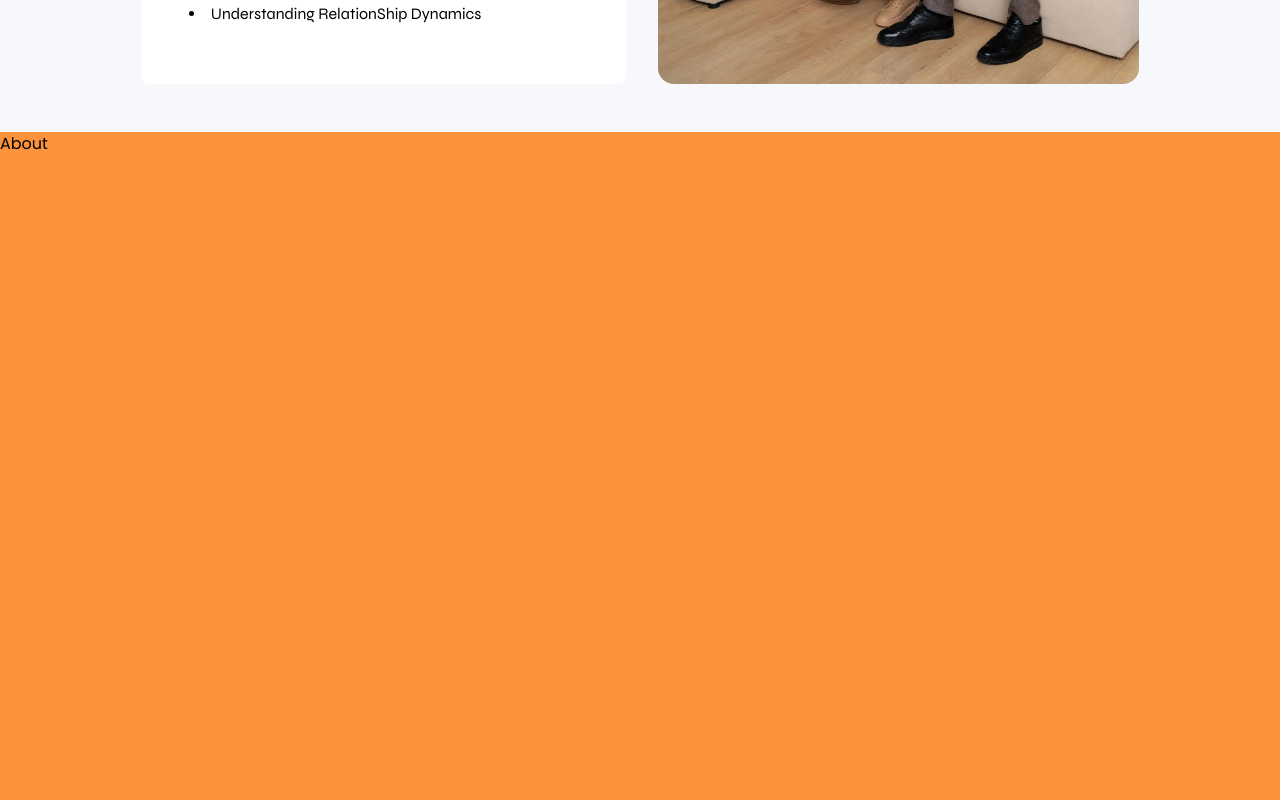
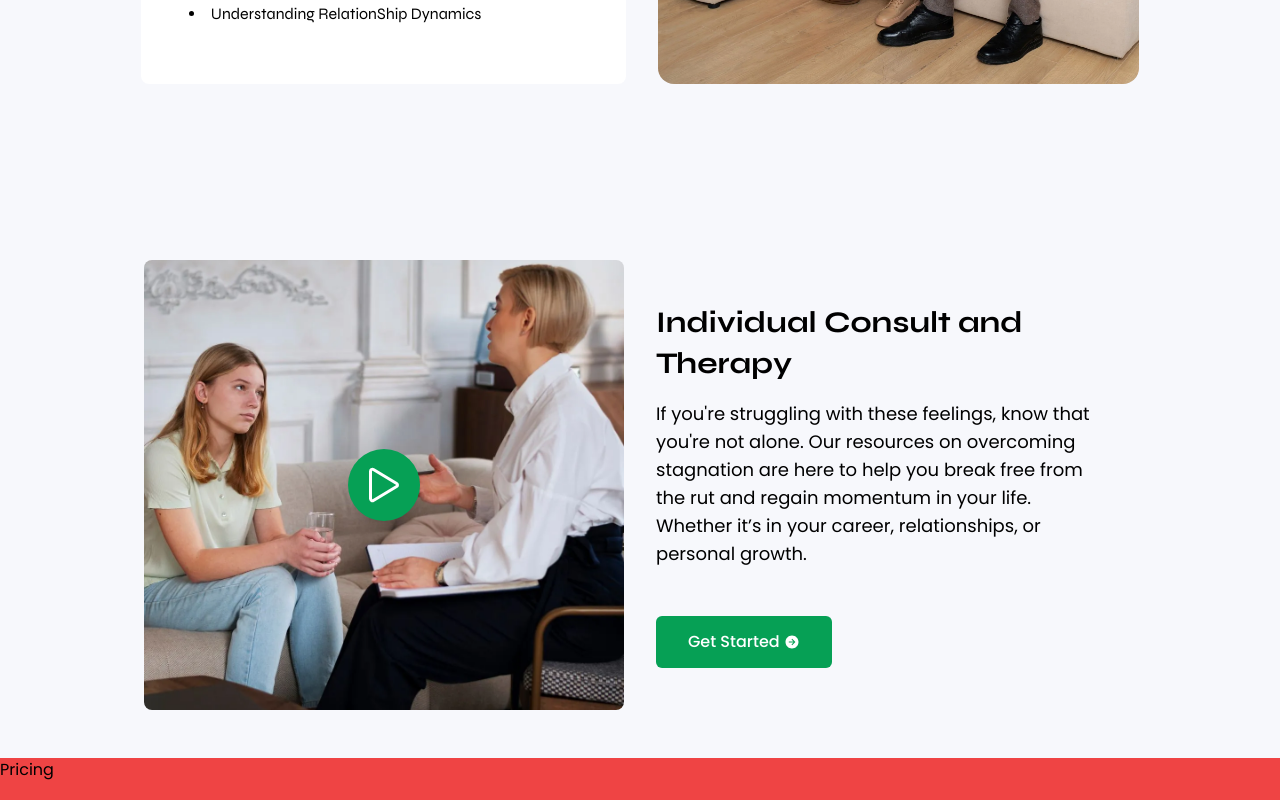
Before and after one commit to Pritamdutta7498/MindLeap-Mental-wellness, a React (Vite) app: page / in a window 1280 px wide. Shown: the part 1520-2320 px from the top of the page. Built offline with nearby package versions, Linux system fonts and the light colour scheme.

Commit message:
About section is completed

```diff
--- a/src/components/About.jsx
+++ b/src/components/About.jsx
@@ -1,9 +1,83 @@
-import React from 'react'
+import React, { useState } from "react";
+import thumbnailImg from "../assets/video-thumbnail.webp";
+import { IoPlayOutline } from "react-icons/io5";
+import { IoArrowForwardCircleSharp } from "react-icons/io5";
+const About = () => {
+  const [isVideoPlaying, setVideoPlaying] = useState(false);
 
-const About = () => {
+  const handleVideoPlay = () => {
+    setVideoPlaying(true);
+  };
+  const handleCloseVideo = () => {
+    setVideoPlaying(false);
+  };
   return (
-    <div id='about' className='h-screen bg-orange-400'>About</div>
-  )
-}
+    <div id="about" className="bg-[#f7f8fc] pb-18 pt-20">
+      <div className="container mx-auto ">
+        <div className="py-12 px-4 md:w-4/5 mx-auto flex flex-col md:flex-row items-center gap-8 ">
+          {/* left side */}
+          <div className="md:w-1/2 w-full mb-8 md:mb-0">
+            {!isVideoPlaying ? (
+              <div className="relative">
+                <img
+                  className="w-full md:h-[450px] h-auto rounded-lg object-cover"
+                  src={thumbnailImg}
+                  alt="video th"
+                />
+                <button
+                  onClick={handleVideoPlay}
+                  className="absolute top-1/2 left-1/2 transform -translate-x-1/2 -translate-y-1/2 bg-primary p-3 rounded-full shadow-lg cursor-pointer"
+                >
+                  <IoPlayOutline className="size-12 text-white" />
+                </button>
+              </div>
+            ) : null}
 
-export default About
+            {isVideoPlaying && (
+              <div className="fixed inset-0 bg-black  bg-opacity-75 flex items-center justify-center z-50">
+                <div className="relative w-full h-full flex items-center justify-center">
+                  <iframe
+                    width="560"
+                    height="315"
+                    src="https://www.youtube.com/embed/mKamWo97xec?si=gNkDDY8UArJqt4gX"
+                    title="YouTube video player"
+                    frameborder="0"
+                    allow="accelerometer; autoplay; clipboard-write; encrypted-media; gyroscope; picture-in-picture; web-share"
+                    referrerpolicy="strict-origin-when-cross-origin"
+                    allowfullscreen
+                  ></iframe>
+                  <button
+                    onClick={handleCloseVideo}
+                    className="absolute top-4 right-4 text-white text-2xl cursor-pointer"
+                  >
+                    X
+                  </button>
+                </div>
+              </div>
+            )}
+          </div>
+          {/* right side */}
+          <div className="md:w-1/2 w-full">
+            <h2 className="text-3xl font-secondary font-bold mb-4  leading-snug">
+              Individual Consult and Therapy
+            </h2>
+            <p className="text-lg mb-12 md:pr-8">
+              If you're struggling with these feelings, know that you're not
+              alone. Our resources on overcoming stagnation are here to help you
+              break free from the rut and regain momentum in your life. Whether
+              it’s in your career, relationships, or personal growth.
+            </p>
+            <button className="bg-primary text-white py-3.5 px-8 font-medium rounded-md hover:bg-primary/90">
+              <a href="#contact" className="flex gap-1 items-center">
+                <span>Get Started</span>
+                <IoArrowForwardCircleSharp />
+              </a>
+            </button>
+          </div>
+        </div>
+      </div>
+    </div>
+  );
+};
+
+export default About;
```
